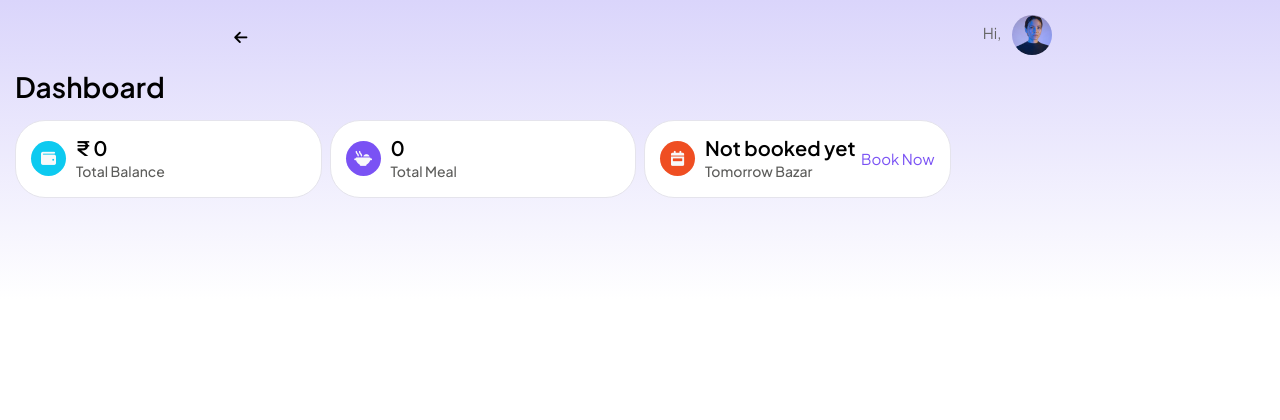
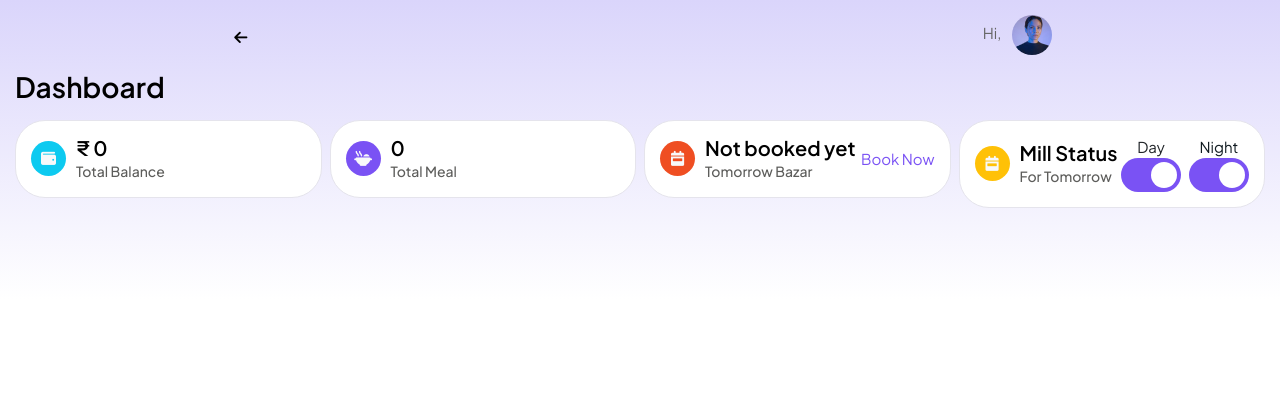
Before and after one commit to rupamdh/hostel, a Django app: page /dashboard/ in a window 1280 px wide. Shown: the top 420 px of the page. Run offline with Django 5.2, Linux system fonts and the light colour scheme; a user stored in the database is signed in; data comes from the database, SQL or seed files in the repository; both versions use the stored data as it was after the commit; data that the repository does not hold is empty; some libraries are stand-ins or nearby versions.

Commit message:
Mill Update Feature added

```diff
--- a/account/models.py
+++ b/account/models.py
@@ -29,7 +29,9 @@ from django.contrib.auth.models import User
 
 class UserInfo(models.Model):
     user = models.OneToOneField(User, on_delete=models.CASCADE, primary_key=True)
-    profile = models.ImageField(upload_to='profile/')
+    profile = models.ImageField(upload_to='profile/', null=True, blank=True)
+    day = models.BooleanField(default=True)
+    night = models.BooleanField(default=True)
 
     def __str__(self):
         return str(self.user)
--- a/core/models.py
+++ b/core/models.py
@@ -20,7 +20,6 @@ class Bazar(models.Model):
         return f'{self.date} - {self.user} - {self.amount}'
 
 
-
 class Establish(models.Model):
     EST_CHOICES = (
         ("GG", "Ginger & Garlic"),
--- a/static/css/style.css
+++ b/static/css/style.css
@@ -442,4 +442,54 @@ h2, h3, h4, h5, h6 {
 }
 .dash-box h6 {
   font-size: 20px;
+}
+
+.switch {
+  position: relative;
+  display: inline-block;
+  width: 60px;
+  height: 34px;
+}
+.switch input {
+  opacity: 0;
+  width: 0;
+  height: 0;
+}
+
+.slider {
+  position: absolute;
+  cursor: pointer;
+  top: 0;
+  left: 0;
+  right: 0;
+  bottom: 0;
+  background-color: #ccc;
+  transition: 0.4s;
+}
+.slider:before {
+  position: absolute;
+  content: "";
+  height: 26px;
+  width: 26px;
+  left: 4px;
+  bottom: 4px;
+  background-color: #fff;
+  transition: 0.4s;
+}
+
+input:checked + .slider {
+  background-color: #7a52f4;
+}
+input:checked + .slider:before {
+  transform: translateX(26px);
+}
+input:focus + .slider {
+  box-shadow: 0 0 1px #2196F3;
+}
+
+.slider.round {
+  border-radius: 34px;
+}
+.slider.round:before {
+  border-radius: 50%;
 }/*# sourceMappingURL=style.css.map */
--- a/static/css/style.scss
+++ b/static/css/style.scss
@@ -470,3 +470,64 @@ h2, h3, h4, h5, h6{
         font-size: 20px;
     }
 }
+
+.switch {
+	position: relative;
+	display: inline-block;
+	width: 60px;
+	height: 34px;
+	input {
+		opacity: 0;
+		width: 0;
+		height: 0;
+	}
+}
+.slider {
+	position: absolute;
+	cursor: pointer;
+	top: 0;
+	left: 0;
+	right: 0;
+	bottom: 0;
+	background-color: #ccc;
+	-webkit-transition: .4s;
+	transition: .4s;
+	&:before {
+		position: absolute;
+		content: "";
+		height: 26px;
+		width: 26px;
+		left: 4px;
+		bottom: 4px;
+		background-color: $white;
+		-webkit-transition: .4s;
+		transition: .4s;
+	}
+}
+input {
+	&:checked {
+		+ {
+			.slider {
+				background-color: $primary;
+				&:before {
+					-webkit-transform: translateX(26px);
+					-ms-transform: translateX(26px);
+					transform: translateX(26px);
+				}
+			}
+		}
+	}
+	&:focus {
+		+ {
+			.slider {
+				box-shadow: 0 0 1px #2196F3;
+			}
+		}
+	}
+}
+.slider.round {
+	border-radius: 34px;
+	&:before {
+		border-radius: 50%;
+	}
+}
--- a/templates/dashboard.html
+++ b/templates/dashboard.html
@@ -90,6 +90,30 @@
                     </div>
                 </div>
             {% endif %}
+
+            <div class="col-12 col-md-3">
+                <div class="card">
+                    <div class="card-body d-flex align-items-center justify-content-between">
+                        <div class="dash-box">
+                            <div class="icn bg-warning"><i class="fa-solid fa-calendar-week text-light"></i></div>
+                            <div>
+                                <h6 class="mb-0">Mill Status</h6>
+                                <span>For Tomorrow</span>
+                            </div>
+                        </div>
+                        <div class="d-flex text-center">
+                            <div class="me-2">Day  <br><label class="switch">
+                                <input type="checkbox" checked>
+                                <span class="slider round"></span>
+                                </label></div>
+                            <p>Night <br><label class="switch">
+                                <input type="checkbox" checked>
+                                <span class="slider round"></span>
+                                </label></p>
+                        </div>
+                    </div>
+                </div>
+            </div>
         </div>
 
 
--- a/templates/login.html
+++ b/templates/login.html
@@ -42,6 +42,7 @@
                                 <input type="password" id="password" name="password" placeholder="Password">
                                 <div class="eye-btn" id="eye-btn"><i class="fa-solid fa-eye"></i></div>
                             </div>
+                                <input type="hidden" name="next" value="{{ request.GET.next }}" />
 
                             <p class="text-end mb-3"><a href="#">Forgot Password?</a></p>
 
```
Also changed, not shown: account/views.py (+7 -2 lines), templates/index.html (+36 -7 lines), account/migrations/0003_userinfo_day_userinfo_night.py (added), account/migrations/0004_alter_userinfo_profile.py (added), db.sqlite3, 1 other file.
